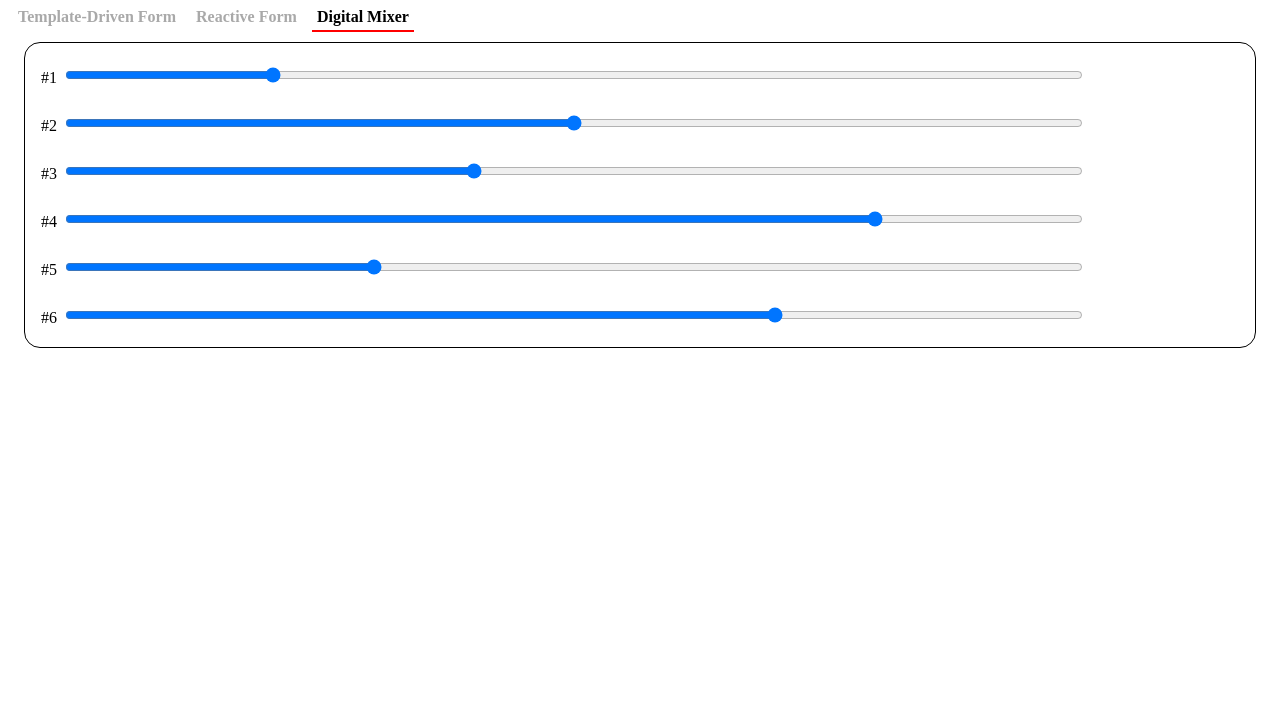
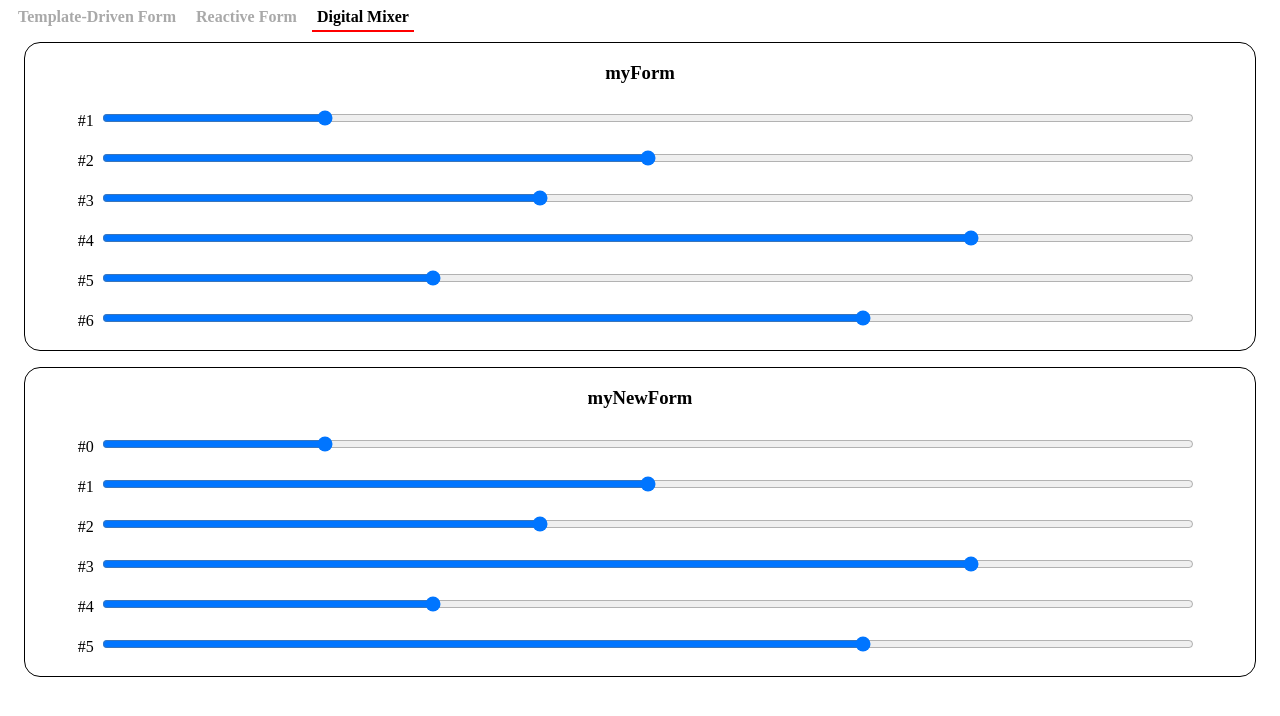
Before and after one commit to Kun-Neng/gdg-taoyuan-angular-forms, an Angular app: page /digital-mixer in a window 1280 px wide. Shown: the top 716 px of the page. Built offline with nearby package versions, Linux system fonts and the light colour scheme.

Commit message:
add FormArray example in digital mixer component

```diff
--- a/src/app/reactive-form/reactive-form.component.ts
+++ b/src/app/reactive-form/reactive-form.component.ts
@@ -50,22 +50,20 @@ export class ReactiveFormComponent implements OnInit {
   constructor(private fb: FormBuilder) { }
 
   ngOnInit() {
-    this.myForm.valueChanges
-      .pipe(
+    this.myForm.valueChanges.pipe(
         filter((value) => !!value.account),
         map((value) => value.account.toUpperCase()),
         filter(() => this.myForm.valid)
-      )
-      .subscribe((value) => {
-        console.log(`Deal with valid form value: ${JSON.stringify(value)}`);
+      ).subscribe((value) => {
+        console.log(`Valid account: ${JSON.stringify(value)}`);
       });
 
     this.password.valueChanges.pipe(
-      debounceTime(400),
-      distinctUntilChanged()
-    ).subscribe(newValue => {
-      this.passwordStrength = newValue ? newValue.length : 0;
-    });
+        debounceTime(400),
+        distinctUntilChanged()
+      ).subscribe(newValue => {
+        this.passwordStrength = newValue ? newValue.length : 0;
+      });
   }
 
   submit() {
--- a/src/app/use-cases/digital-mixer/digital-mixer.component.css
+++ b/src/app/use-cases/digital-mixer/digital-mixer.component.css
@@ -2,13 +2,14 @@
   margin: 1rem;
   border: 1px solid black;
   border-radius: 1rem;
+  text-align: center;
 }
 
 .tuner {
-  margin: 1rem;
+  margin: 0.5rem;
 }
 
 input {
-  width: 85%;
+  width: 90%;
   margin: 0.5rem;
 }
--- a/src/app/use-cases/digital-mixer/digital-mixer.component.html
+++ b/src/app/use-cases/digital-mixer/digital-mixer.component.html
@@ -1,4 +1,5 @@
 <div class="container">
+  <h3>myForm</h3>
   <form [formGroup]="myForm">
     <div class="tuner">
       #1<input type="range" formControlName="first">
@@ -20,3 +21,14 @@
     </div>
   </form>
 </div>
+
+<div class="container">
+  <h3>myNewForm</h3>
+  <form [formGroup]="myNewForm">
+    <div formArrayName="mixers">
+      <div *ngFor="let mixerControl of mixersArray.controls; index as i" class="tuner">
+        #{{i}}<input type="range" [formControlName]="i">
+      </div>
+    </div>
+  </form>
+</div>
--- a/src/app/use-cases/digital-mixer/digital-mixer.component.ts
+++ b/src/app/use-cases/digital-mixer/digital-mixer.component.ts
@@ -1,26 +1,52 @@
-import { Component, OnInit } from '@angular/core';
-import { FormGroup, FormControl } from '@angular/forms';
+import { Component, OnInit, OnDestroy, ChangeDetectionStrategy } from '@angular/core';
+import { FormGroup, FormControl, FormArray } from '@angular/forms';
+import { Subscription } from 'rxjs';
 
 @Component({
   selector: 'app-digital-mixer',
   templateUrl: './digital-mixer.component.html',
-  styleUrls: ['./digital-mixer.component.css']
+  styleUrls: ['./digital-mixer.component.css'],
+  changeDetection: ChangeDetectionStrategy.OnPush
 })
-export class DigitalMixerComponent implements OnInit {
+export class DigitalMixerComponent implements OnInit, OnDestroy {
   myForm = new FormGroup({
     first: new FormControl<number>(20),
     second: new FormControl<number>(50),
     third: new FormControl<number>(40),
     fourth: new FormControl<number>(80),
     fifth: new FormControl<number>(30),
-    sixth: new FormControl<number>(70),
+    sixth: new FormControl<number>(70)
   });
+
+  mixersArray = new FormArray<FormControl<number>>([]);
+  myNewForm = new FormGroup({
+    mixers: this.mixersArray
+  });
+
+  private myFormSubscription!: Subscription;
+  private myNewFormSubscription!: Subscription;
 
   constructor() { }
 
   ngOnInit() {
-    this.myForm.valueChanges.subscribe(values => {
+    const mixerValues = [20, 50, 40, 80, 30, 70];
+    mixerValues.forEach(value => {
+      this.mixersArray.push(new FormControl(value));
+    });
+
+    this.myFormSubscription = this.myForm.valueChanges.subscribe(values => {
+      console.log('myForm');
+      console.table(values);
+    });
+
+    this.myNewFormSubscription = this.myNewForm.valueChanges.subscribe(values => {
+      console.log('myNewForm');
       console.table(values);
     });
   }
+
+  ngOnDestroy() {
+    this.myFormSubscription?.unsubscribe();
+    this.myNewFormSubscription?.unsubscribe();
+  }
 }
```
